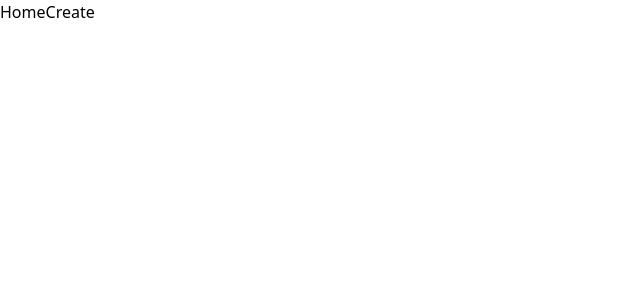
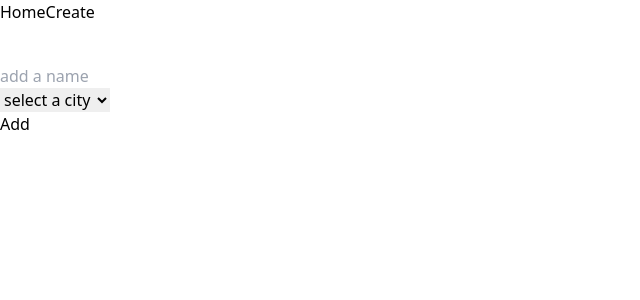
Before and after one commit to WalidBellili/users-FrontEnd, a React (Create React App) app: page /createUser in a window 1280 px wide. Shown: the top 300 px of the page, without its empty margins (0-640 px from the left). Built offline with nearby package versions, Linux system fonts and the light colour scheme.

Commit message:
component select

```diff
--- a/src/App.js
+++ b/src/App.js
@@ -9,8 +9,8 @@ import Header from "./components/Header";
 const App = () => {
   return (
     <BrowserRouter>
+      <Header />
       <Container>
-        <Header />
         <Routes>
           <Route path="/" element={<Home />} />
           <Route path="/users/:slug" element={<User />} />
--- a/src/components/Container.js
+++ b/src/components/Container.js
@@ -1,5 +1,5 @@
 const Container = ({ children }) => {
-  return <section className="">{children}</section>;
+  return <section className="w-4/5 h-[100vh]">{children}</section>;
 };
 
 export default Container;
--- /dev/null
+++ b/src/components/Select.js
@@ -0,0 +1,16 @@
+import React from "react";
+
+const Select = ({ options, handleChange }) => {
+  console.log(options);
+  return (
+    <div>
+      <select name="city" onChange={handleChange}>
+        {options.map((option) => {
+          return <option value={option.value}>{option.text}</option>;
+        })}
+      </select>
+    </div>
+  );
+};
+
+export default Select;
--- a/src/pages/CreateUser.js
+++ b/src/pages/CreateUser.js
@@ -1,11 +1,53 @@
-import React from 'react';
+import { useState } from "react";
+import Select from "../components/Select";
 
 const CreateUser = () => {
-    return (
-        <div>
+  const [inputValue, setInputValue] = useState("");
+  const [optionsValue, setOptionsValue] = useState("");
 
-        </div>
-    );
+  const handleChange = (e) => {
+    setOptions(e.target.value);
+  };
+  const valueInput = (e) => {
+    setInputValue(e.target.value);
+  };
+
+  const options = [
+    {
+      value: "",
+      text: "select a city",
+    },
+    {
+      value: "paris",
+      text: "Paris",
+    },
+    {
+      value: "tokyo",
+      text: "Tokyo",
+    },
+    {
+      value: "los angeles",
+      text: "Los Angeles",
+    },
+  ];
+
+  const handleSubmit = async (e) => {
+    e.preventDefault();
+
+    const body = {
+      name: inputValue,
+    };
+  };
+  return (
+    <section>
+      <form onSubmit={handleSubmit}>
+        <input type="text" placeholder="add a name" />
+
+        <Select options={options} handleChange={handleChange} />
+        <button type="submit">Add</button>
+      </form>
+    </section>
+  );
 };
 
 export default CreateUser;
--- a/src/pages/Home.js
+++ b/src/pages/Home.js
@@ -15,9 +15,14 @@ const Home = () => {
   };
   console.log(users);
   return (
-    <div>
-      <Card users={users} />
-    </div>
+    <main>
+      <h1>Random Users</h1>
+      <section className="">
+        <article>
+          <Card users={users} />
+        </article>
+      </section>
+    </main>
   );
 };
 
```
